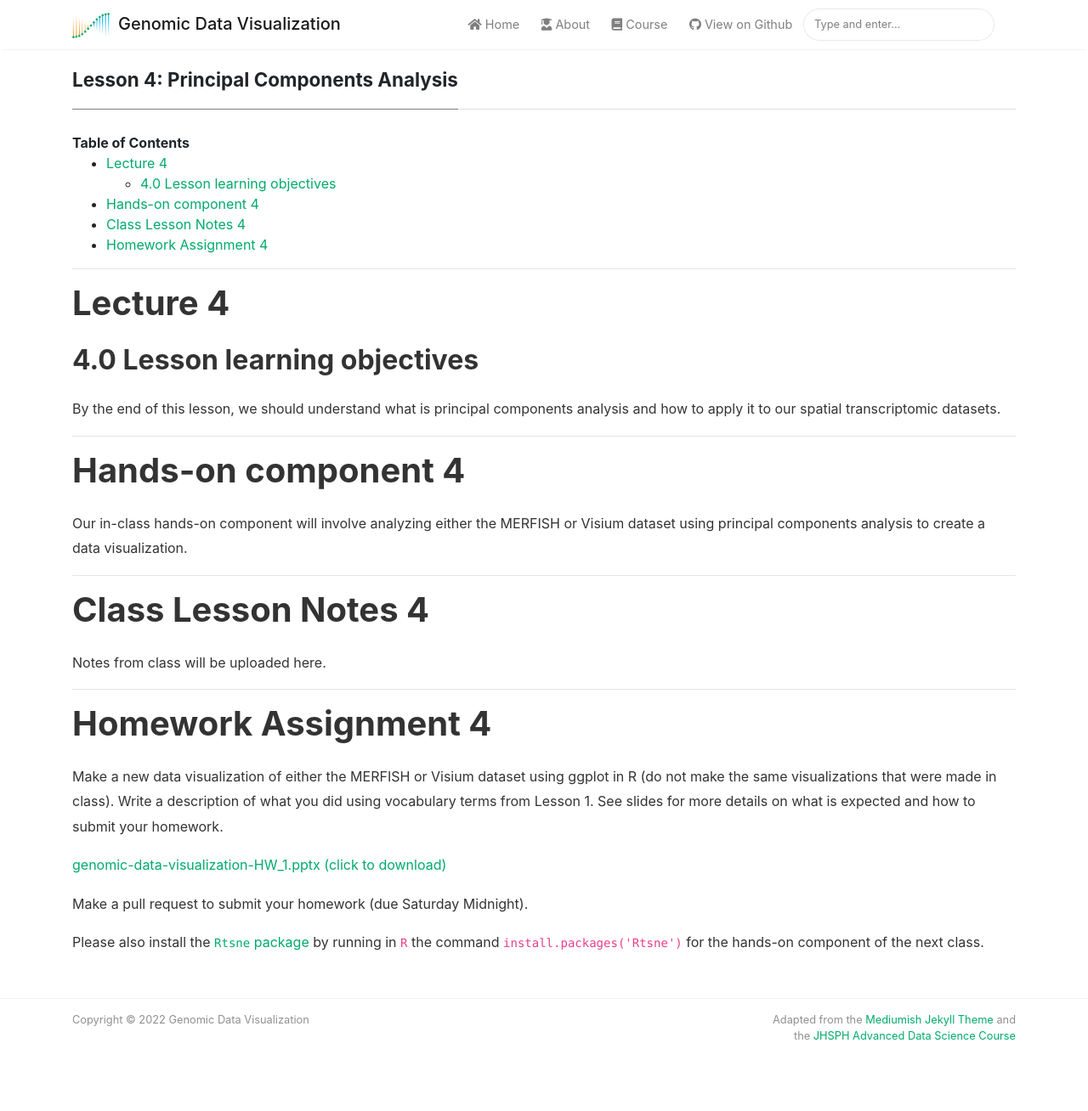
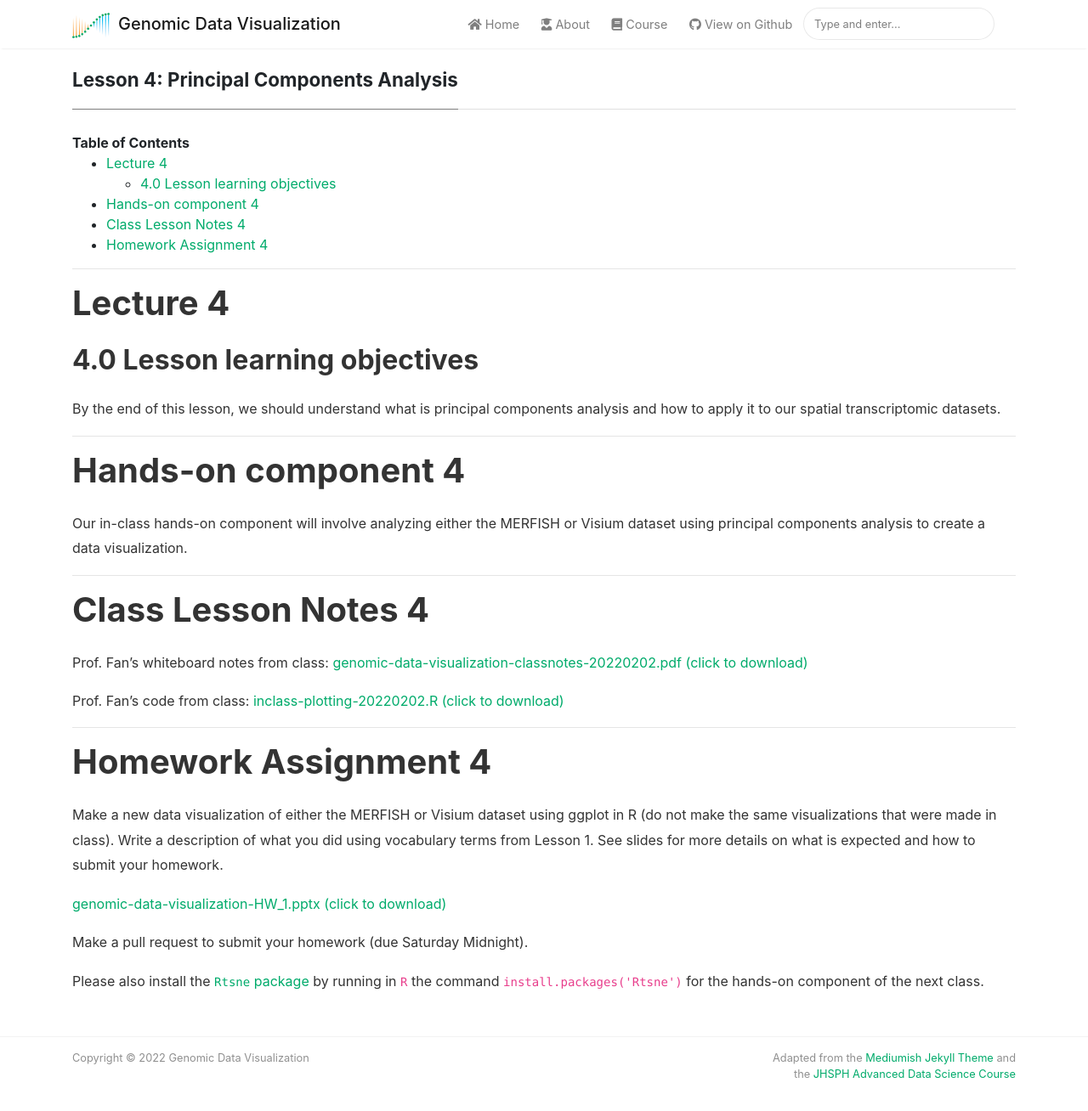
Before and after one commit to JEFworks-Lab/genomic-data-visualization-2022, a Jekyll site: the page built from _course/4-pca.md, in a window 1280 px wide and 1348 px high. Shown: the top 1308 px of the window at 85% size. Built offline with Jekyll 4.4.1, drawn with Linux system fonts in a browser that asks for light colours; nearby versions of some CDN libraries.

Commit message:
add lecture 4 notes

```diff
--- a/_course/4-pca.md
+++ b/_course/4-pca.md
@@ -19,7 +19,9 @@
 
 # Class Lesson Notes 4
 
-Notes from class will be uploaded here.
+Prof. Fan’s whiteboard notes from class: [genomic-data-visualization-classnotes-20220202.pdf (click to download)]({{ site.baseurl }}/resources/notes/genomic-data-visualization-classnotes-20220202.pdf)
+
+Prof. Fan’s code from class: [inclass-plotting-20220202.R (click to download)]({{ site.baseurl }}/resources/code/inclass-plotting-20220202.R)
 
 ---
 
```
Also changed, not shown: 2 other files.
